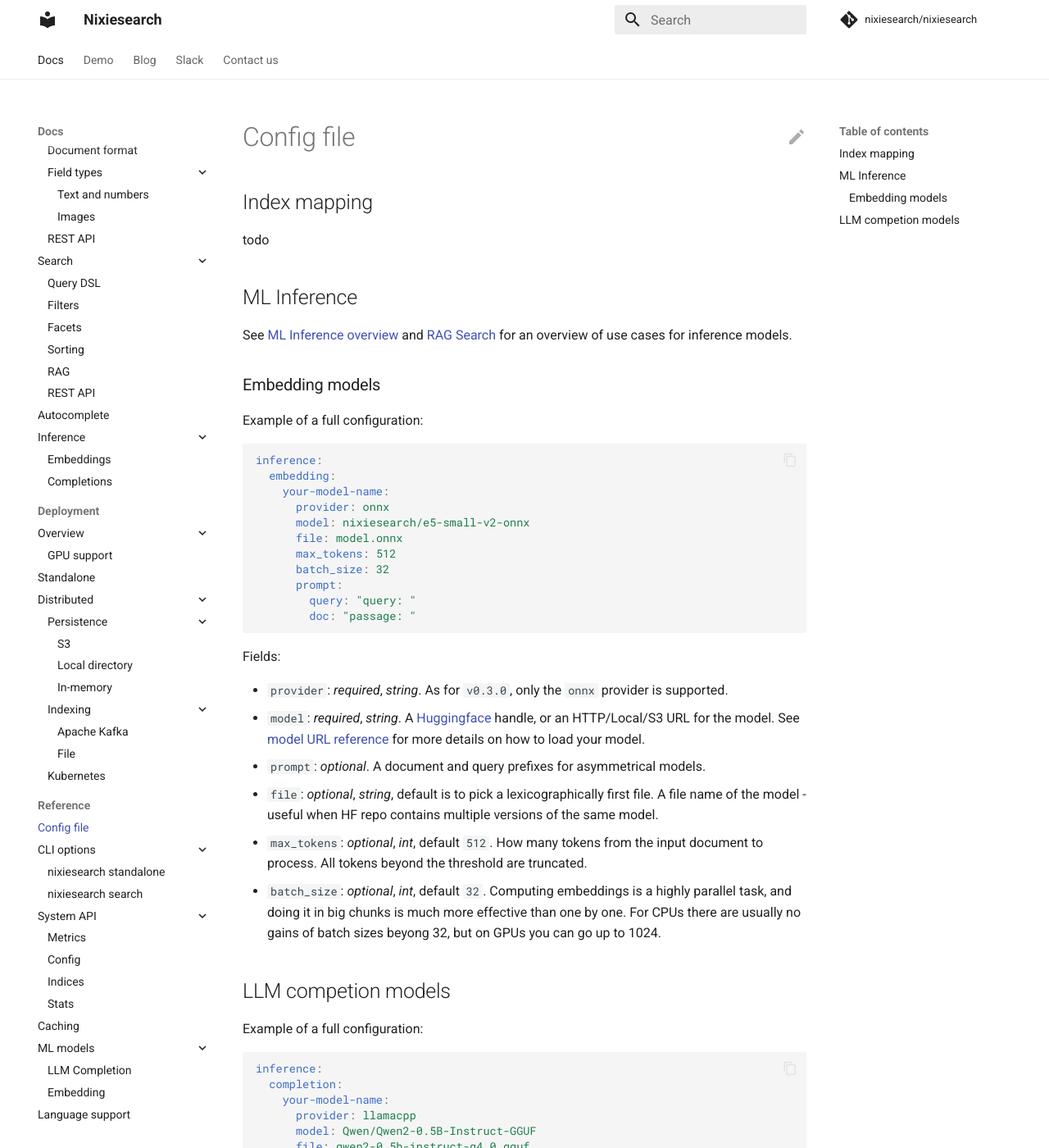
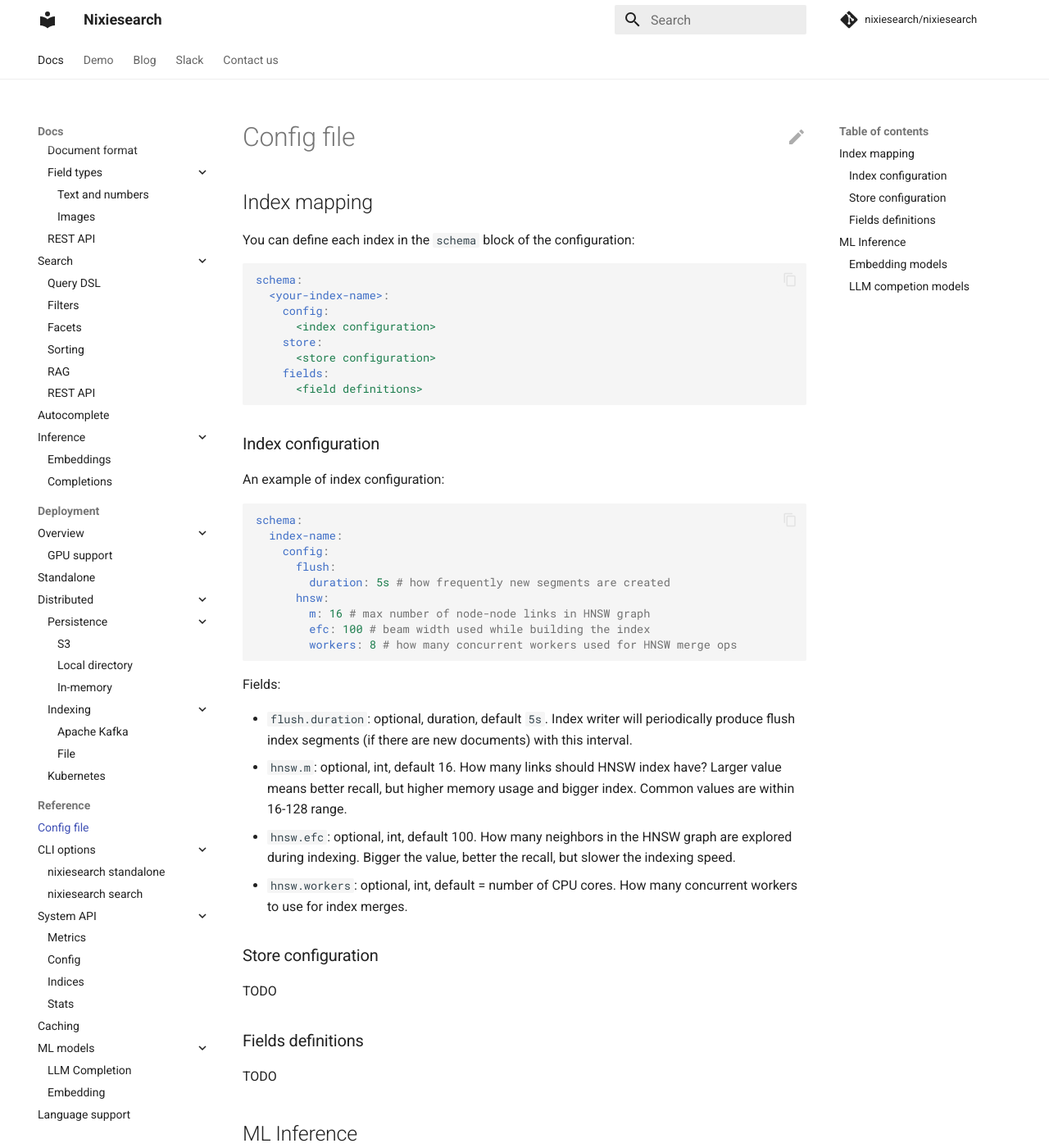
Before and after one commit to nixiesearch/nixiesearch, an MkDocs documentation site: the page built from docs/docs/reference/config.md, in a window 1280 px wide and 1400 px high. Shown: the whole window at 82% size. Built offline with MkDocs 1.6.1 and Material for MkDocs 9.7.7, drawn with Linux system fonts in a browser that asks for light colours; comment, search, counter and statistics services are not loaded.

Commit message:
Add /_merge REST call. Expose HNSW options to index configuration.

````diff
--- a/docs/docs/reference/config.md
+++ b/docs/docs/reference/config.md
@@ -2,7 +2,49 @@
 
 ## Index mapping
 
-todo
+You can define each index in the `schema` block of the configuration:
+
+```yaml
+schema:
+  <your-index-name>:
+    config:
+      <index configuration>
+    store:
+      <store configuration>
+    fields:
+      <field definitions>
+```
+
+### Index configuration
+
+An example of index configuration:
+
+```yaml
+schema:
+  index-name:
+    config:
+      flush:
+        duration: 5s # how frequently new segments are created
+      hnsw:
+        m: 16 # max number of node-node links in HNSW graph
+        efc: 100 # beam width used while building the index
+        workers: 8 # how many concurrent workers used for HNSW merge ops
+```
+
+Fields:
+
+* `flush.duration`: optional, duration, default `5s`. Index writer will periodically produce flush index segments (if there are new documents) with this interval.
+* `hnsw.m`: optional, int, default 16. How many links should HNSW index have? Larger value means better recall, but higher memory usage and bigger index. Common values are within 16-128 range.
+* `hnsw.efc`: optional, int, default 100. How many neighbors in the HNSW graph are explored during indexing. Bigger the value, better the recall, but slower the indexing speed.
+* `hnsw.workers`: optional, int, default = number of CPU cores. How many concurrent workers to use for index merges.
+
+### Store configuration
+
+TODO
+
+### Fields definitions
+
+TODO
 
 ## ML Inference
 
@@ -35,7 +77,7 @@
 * `max_tokens`: *optional*, *int*, default `512`. How many tokens from the input document to process. All tokens beyond the threshold are truncated.
 * `batch_size`: *optional*, *int*, default `32`. Computing embeddings is a highly parallel task, and doing it in big chunks is much more effective than one by one. For CPUs there are usually no gains of batch sizes beyong 32, but on GPUs you can go up to 1024.
 
-## LLM competion models
+### LLM competion models
 
 Example of a full configuration:
 
````
Also changed, not shown: docs/docs/reference/api/index.md (+77 -0 lines), 8 other files.
